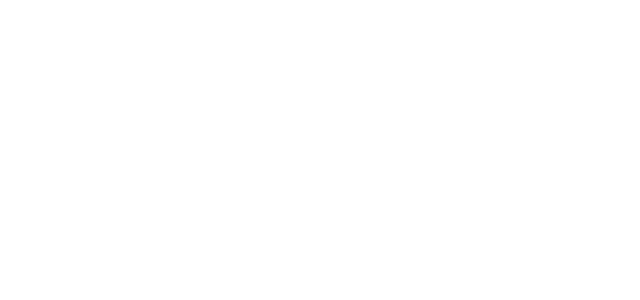
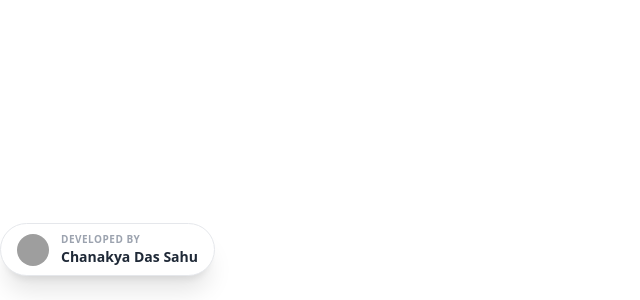
Before and after one commit to Chanakya-Das-Sahu/Paragraph-MCQ-Generator---AI--, a React (Vite) app in the folder frontend/: page /questions in a window 1280 px wide. Before the commit this address had no page. Shown: the part 500-800 px from the top of the page, without its empty margins (0-640 px from the left). Built offline with nearby package versions, Linux system fonts and the light colour scheme; grey boxes are pictures that could not be loaded.

Commit message:
Imp : - Add ReadMe - Add DevCredit Badge

```diff
--- /dev/null
+++ b/frontend/components/DevCredit.jsx
@@ -0,0 +1,43 @@
+import React from "react";
+
+const DevCredits = () => {
+  const devImage =
+    "https://res.cloudinary.com/dn4trwbmw/image/upload/v1771316215/personal/pfhhdmvt8zjqv13woew4.jpg";
+
+  return (
+    <div className="fixed bottom-6 right-6 z-[999999]">
+      <a
+        href="https://chanakya-das-sahu.netlify.app/"
+        target="_blank"
+        rel="noopener noreferrer"
+        className="
+          flex items-center gap-3
+          bg-white backdrop-blur-md
+          shadow-xl border border-gray-200
+          px-4 py-2 rounded-full
+          transition-all duration-300
+          hover:scale-105 hover:shadow-2xl
+
+        "
+      >
+        <img
+          src={devImage}
+          alt="Chanakya Das Sahu"
+          className="w-8 h-8 rounded-full object-cover"
+        />
+
+        <div className="flex flex-col leading-tight">
+          <span className="text-[10px] uppercase text-gray-400 font-semibold tracking-wider">
+            Developed by
+          </span>
+
+          <span className="text-sm font-bold text-gray-800">
+            Chanakya Das Sahu
+          </span>
+        </div>
+      </a>
+    </div>
+  );
+};
+
+export default DevCredits;
--- a/frontend/src/App.jsx
+++ b/frontend/src/App.jsx
@@ -1,19 +1,22 @@
-import {BrowserRouter, Routes, Route} from 'react-router-dom'
+import { BrowserRouter, Routes, Route } from "react-router-dom";
 import HomePage from "./home.jsx";
 import RenderingComponent from "./RenderingComponent.jsx";
+import DevCredits from "../components/DevCredit.jsx";
 // import QuestionPage from "./QuestionPage";
 const App = () => {
-    return(
+  return (
     <>
       <BrowserRouter>
         <Routes>
-                <Route path="/" element={<HomePage/>}/>
-                <Route path="/innovativeForm" element={<RenderingComponent/>}/>
+          <Route path="/" element={<HomePage />} />
+          <Route path="/innovativeForm" element={<RenderingComponent />} />
+          {/* <Route paths='/kl' element={<DevCredits /> } /> */}
           {/* <Route path="/questions" element={<QuestionPage/>}/> */}
         </Routes>
+        <DevCredits />
       </BrowserRouter>
     </>
-    )
-}
+  );
+};
 
 export default App;
--- a/frontend/src/QuestionsRenderingPage.jsx
+++ b/frontend/src/QuestionsRenderingPage.jsx
@@ -4,6 +4,8 @@ import { ToastContainer, toast } from "react-toastify";
 import "react-toastify/dist/ReactToastify.css";
 import { Pie } from "react-chartjs-2";
 import { Chart as ChartJS, ArcElement, Tooltip, Legend } from "chart.js";
+import getServerUrl from "../utils/getServerUrl";
+
 
 ChartJS.register(ArcElement, Tooltip, Legend);
 
@@ -124,7 +126,7 @@ const QuestionRenderingPage = ({ questionArr, changeSubmitted }) => {
 </div>`;
 
     try {
-      const res = await axios.post("http://localhost:3000/htmlContent", {
+      const res = await axios.post(`${getServerUrl()}/htmlContent`, {
         htmlContent: html,
         gmail: gmail,
       });
--- /dev/null
+++ b/frontend/utils/getServerUrl.js
@@ -0,0 +1,11 @@
+
+const getServerUrl = () =>{
+  const workingMode = import.meta.env.VITE_WORKING_MODE;
+  if(workingMode=='dev'){
+    return 'http://localhost:3000';
+  }else{
+    return 'https://paragraph-mcq-generator-ai.vercel.app';
+  }
+}
+
+export default getServerUrl;
```
Also changed, not shown: 1 other file (tests, documents, lock files or other folders). Lines whose indentation alone changed are shown as unchanged.
